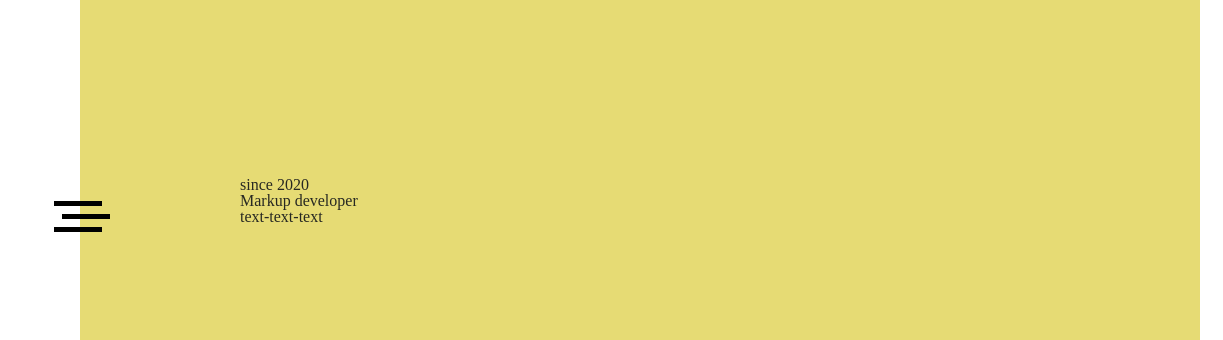
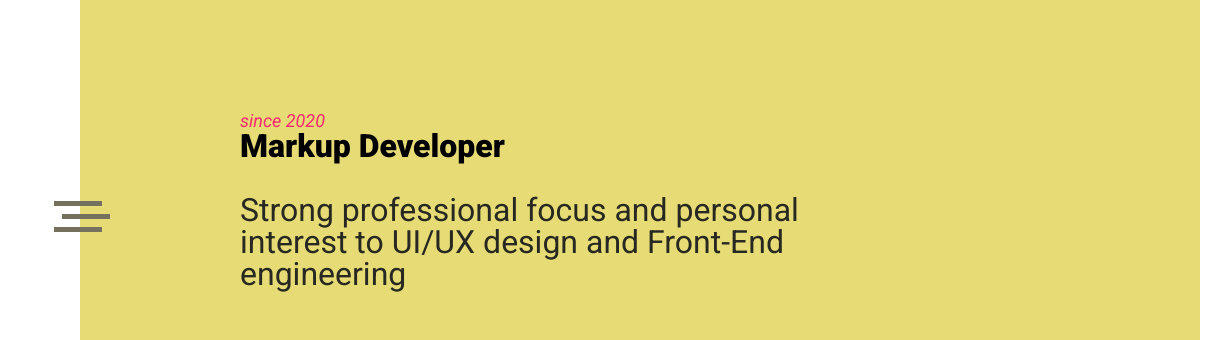
Before and after one commit to maria-khudolii/portfolio, a website: page markup/index.html in a window 1280 px wide. Shown: the part 199-539 px from the top of the page, 0-1223 px from the left. Drawn offline with Linux system fonts and the light colour scheme.

Commit message:
first page done

```diff
--- a/markup/index.html
+++ b/markup/index.html
@@ -12,9 +12,9 @@
             <header>
                 <div class="heading">
                     <div class="heading-content">
-                    <h1>Maria Khudolii</h1>
-                <button onclick="darkToggle()" class="btn">Try it</button>
-                </div>
+                        <h1 class="name">Maria Khudolii</h1>
+                        <button onclick="darkToggle()" class="btn">Try it</button>
+                    </div>
                 </div>
                 <span class="btn-burger"><span class="burger"></span></span>
                 <nav class="menu">
@@ -27,8 +27,8 @@
                 <div class="info">
                     <div class="info-text">
                     <date>since 2020</date>
-                    <h2>Markup developer</h2>
-                    <p>text-text-text</p>
+                    <h2 class="position">Markup Developer</h2>
+                    <p class="description">Strong professional focus and personal interest to UI/UX design and Front-End engineering</p>
                     </div>
                 </div>
                 <div class="hero">
--- a/source/scss/style.scss
+++ b/source/scss/style.scss
@@ -8,7 +8,7 @@ body {
 	color: $text-color;
 }
 
-h1 {
+.name {
 	font-family: $font;
 	font-size: 18px;
 	color: $text-color;
@@ -34,15 +34,7 @@ h1 {
 	padding: $step;
 }
 
-.info {
-	flex-grow: 1;
-	flex-basis: 50%;
-	&-text {
-		opacity: 0;
-	}
-}
-
-.hero {
+/*.hero {
   background: #F5F5F5;
   flex-grow: 1;
   flex-basis: 50%;
@@ -56,7 +48,7 @@ h1 {
     font-size: 80px;
     color: $text-color;
     transform: translateX(-40%);
- }
+ }*/
 
 .menu {
 	display: none;
@@ -91,8 +83,8 @@ h1 {
      width: 48px;
      height: 31px;
      margin: 0 54px;
-     border-top: 5px solid #000;
-     border-bottom: 5px solid #000;
+     border-top: 5px solid #75715e;
+     border-bottom: 5px solid #75715e;
 }
 .burger:before {
      content: "";
@@ -100,7 +92,7 @@ h1 {
      top: 8px;
      left: 8px;
      width: 100%;
-     border-top: 5px solid #000;
+     border-top: 5px solid #75715e;
 }
 
 .links {
@@ -118,17 +110,40 @@ h1 {
 }
 
 .info {
-  position: relative;
-  flex-grow: 1;
-  flex-basis: 50%; }
-  .info-text {
-    opacity: 0; }
+	position: relative;
+	flex-grow: 1;
+	flex-basis: 50%;}
+	.info-text {
+		opacity: 0;
+	}
 
 .info-text {
   position: absolute;
+  width: 600px;
   top: 50%;
   left: 160px;
   transform: translateY(-50%);
+}
+
+date {
+	font-family: $font;
+	font-style: italic;
+	font-size: 18px;
+	color: $brand-color;
+}
+
+.position {
+	font-family: $font;
+	font-weight: bold;
+	font-size: 32px;
+	color: #000;
+	margin-bottom: 32px;
+}
+
+.description {
+	font-family: $font;
+	font-size: 32px;
+	color: $text-color;
 }
 
 header {
```
Also changed, not shown: markup/css/style.css, markup/css/style.min.css.
